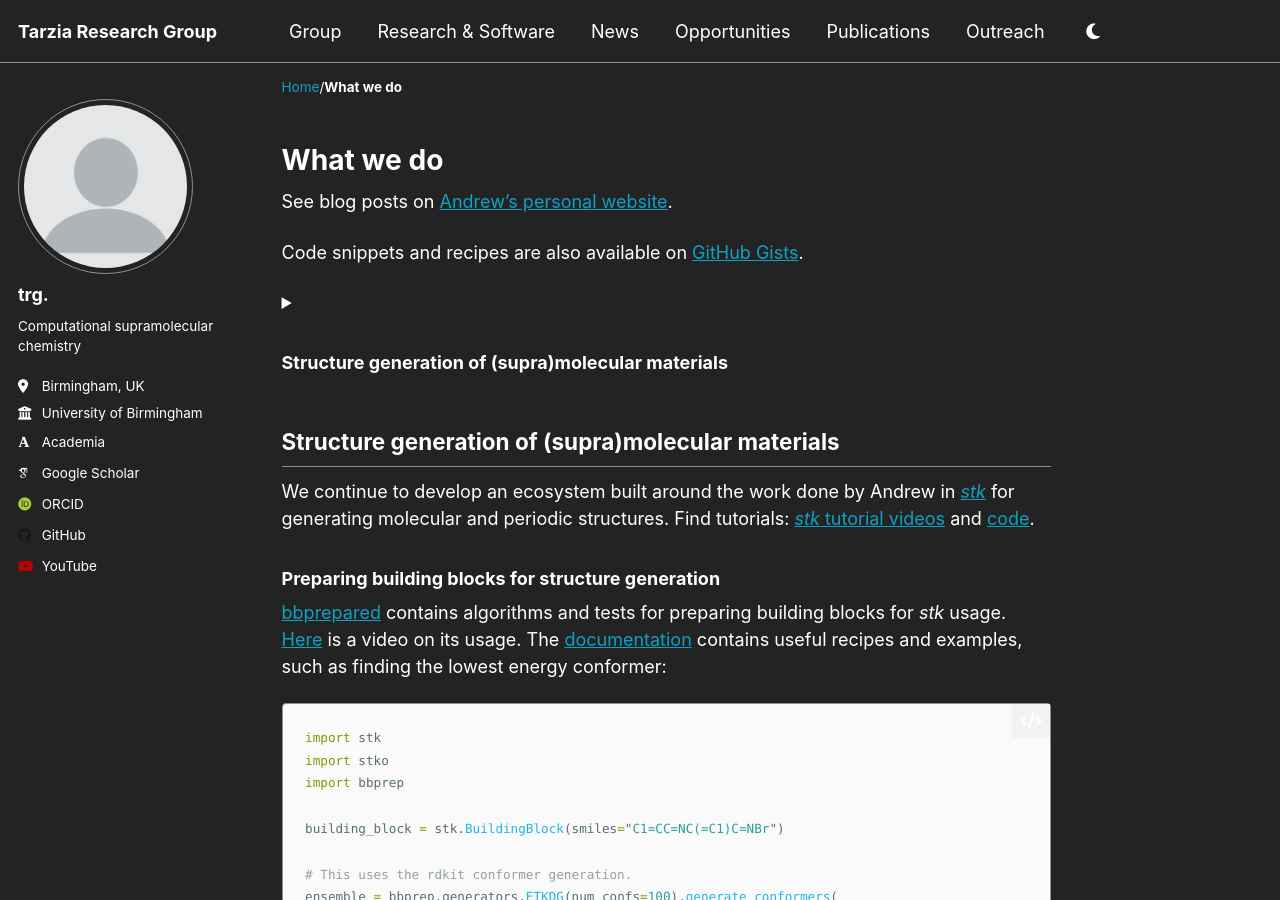
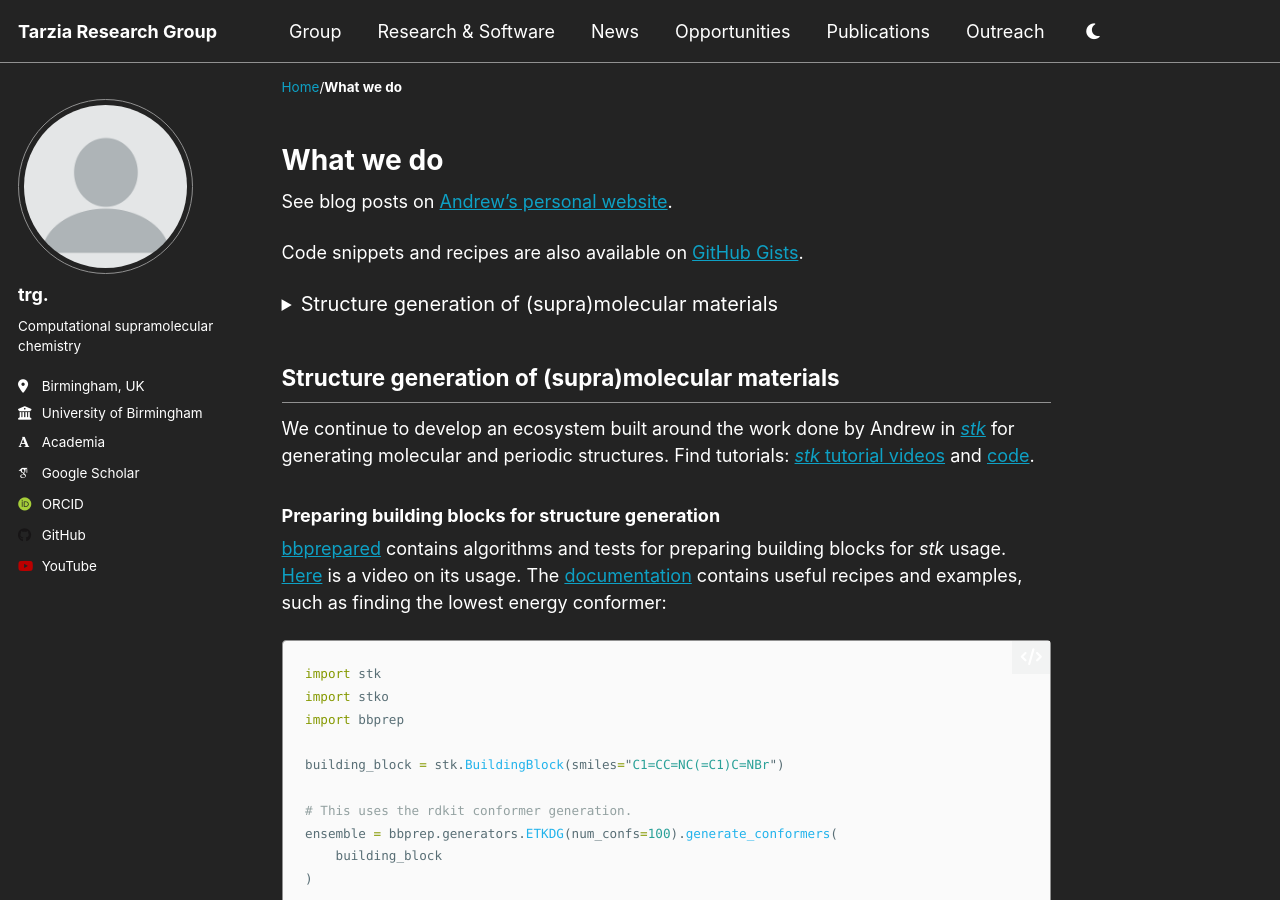
Before and after one commit to TarziaResearchGroup/TarziaResearchGroup.github.io, a Jekyll site: the page built from _pages/research.md, in a window 1280 px wide and 900 px high. Built offline with Jekyll 4.4.1, drawn with Linux system fonts in a browser that asks for light colours; some web fonts are replaced; a script that is not in the unit is left out.

Commit message:
Update research.md

```diff
--- a/_pages/research.md
+++ b/_pages/research.md
@@ -9,7 +9,9 @@ See blog posts on [Andrew's personal website](https://andrewtarzia.github.io/yea
 Code snippets and recipes are also available on [GitHub Gists](https://gist.github.com/andrewtarzia).
 
 <details>
-   <summary><h3> Structure generation of (supra)molecular materials </h3></summary>
+   <summary>
+      <p style="font-size:20px; display:inline">Structure generation of (supra)molecular materials</p>
+   </summary>
    <p>
       We continue to develop an ecosystem built around the work done by Andrew in <a href="https://github.com/lukasturcani/stk"><i>stk</i></a> for generating molecular and periodic structures. Find tutorials: <a href="https://www.youtube.com/watch?v=mPr9D7nCQ84&list=PLIWYdPQ9hLzVngMF8NOkiApMtgc_ZwZgO"><i>stk</i> tutorial videos</a> and <a href="https://github.com/andrewtarzia/stk-examples">code</a>.
    </p>
```
